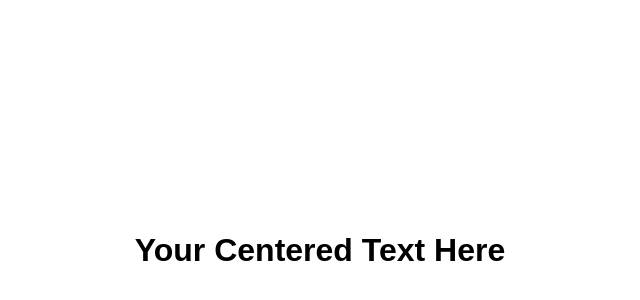
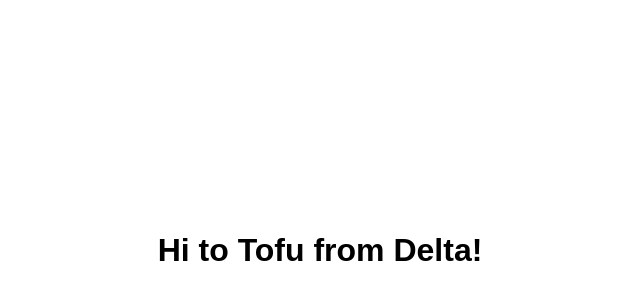
Before and after one commit to Deltaximity/noem-1, a plain HTML site: page index.html in a window 1280 px wide. Shown: the part 150-450 px from the top of the page, without its empty margins (320-960 px from the left). Drawn offline with Linux system fonts and the light colour scheme.

Commit message:
Initial commit

```diff
--- a/embed.html
+++ b/index.html
@@ -17,6 +17,6 @@
     </style>
 </head>
 <body>
-    <h1>Your Centered Text Here</h1>
+    <h1>Hi to Tofu from Delta!</h1>
 </body>
 </html>
```
